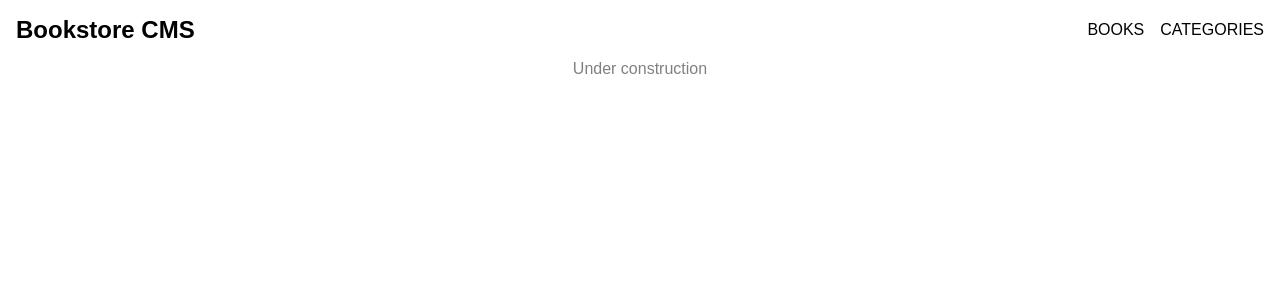
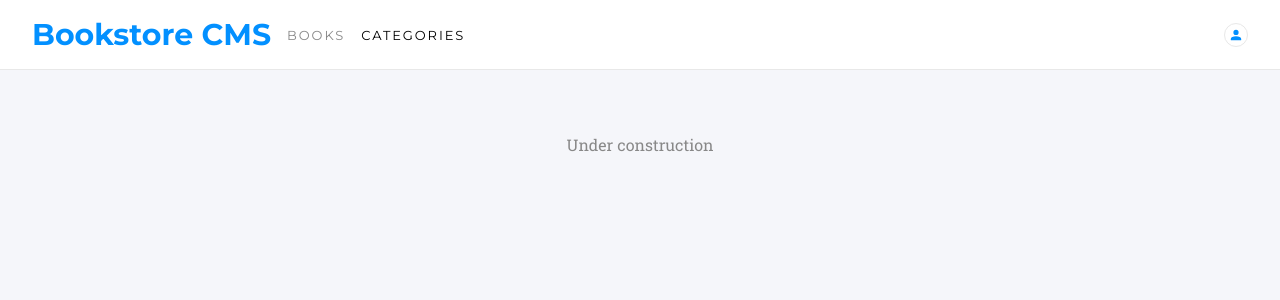
Before and after one commit to rachidelaid/Bookstore-reactjs, a React (Create React App) app: page /categories in a window 1280 px wide. Shown: the top 300 px of the page. Built offline with nearby package versions, Linux system fonts and the light colour scheme; no server answers.

Commit message:
adding the styling

```diff
--- a/src/components/BookCard.css
+++ b/src/components/BookCard.css
@@ -2,23 +2,32 @@
   display: flex;
   justify-content: space-between;
   align-items: center;
+  background-color: #fff;
+  border-radius: 4px;
+  padding: 1rem;
+  border: 1px solid var(--gray-color);
+  font-size: 0.875rem;
 }
 
-span {
-  color: gray;
+.card span {
+  color: var(--darkgray-color);
 }
 
-.details span {
+.details .category {
   display: block;
-  margin-bottom: 0.4rem;
+  margin-bottom: 0.2rem;
 }
 
-.details p {
-  font-size: 0.9rem;
+.details .title {
+  font-size: 1.375rem;
+}
+
+.details .author {
+  color: var(--main-color);
 }
 
 .actions {
-  margin-top: 0.4rem;
+  margin-top: 0.6rem;
   display: flex;
   gap: 1rem;
 }
@@ -29,7 +38,9 @@ span {
 
 .actions button {
   background-color: transparent;
-  color: black;
+  color: var(--main-color);
+  padding: 0;
+  font-weight: normal;
 }
 
 .actions button:hover,
@@ -38,31 +49,50 @@ span {
   transform: unset;
 }
 
-.progress {
+.card .progress {
   display: flex;
   justify-content: center;
   align-items: center;
 }
 
-.svg {
-  transform: scale(0.6);
+.card .svg {
+  width: 3.5rem;
+  height: 3.5rem;
+  margin-right: 0.4rem;
 }
 
-.svg circle {
+.card .svg circle {
   fill: transparent;
-  stroke: lightgray;
-  stroke-width: 0.7rem;
+  stroke: var(--gray-color);
+  stroke-width: 0.5rem;
   stroke-dashoffset: 4.125rem;
 }
 
-.bar {
-  stroke: black !important;
+.card .bar {
+  stroke: var(--main-color) !important;
 }
 
-.chapter {
-  padding-left: 1.5rem;
+.card .count {
+  font-family: var(--montserrat-font);
+}
+
+.card .count p {
+  font-size: 2rem;
+}
+
+.card .chapter {
+  padding: 0 4rem 0 1.5rem;
   border-left: 2px lightgray solid;
   display: flex;
   flex-direction: column;
   gap: 0.5rem;
 }
+
+.card .chapter p {
+  margin-bottom: 0.5rem;
+}
+
+.card .chapter button {
+  color: var(--gray-color);
+  font-weight: normal;
+}
--- a/src/components/BookCard.js
+++ b/src/components/BookCard.js
@@ -32,7 +32,7 @@ const BookCard = ({ id, title, category }) => {
         </div>
       </div>
       <div className="progress">
-        <svg className="svg" width="100" height="100" viewBox="0 0 100 100">
+        <svg className="svg" viewBox="0 0 100 100">
           <circle cx="50" cy="50" r="42" strokeDasharray="264 0" />
           <circle
             className="bar"
--- a/src/components/Books.css
+++ b/src/components/Books.css
@@ -3,4 +3,5 @@
   display: flex;
   flex-direction: column;
   gap: 1rem;
+  margin-top: 1rem;
 }
--- a/src/components/Categories.css
+++ b/src/components/Categories.css
@@ -1,4 +1,5 @@
 .categories {
+  padding: 4rem;
   text-align: center;
-  color: gray;
+  color: var(--darkgray-color);
 }
--- a/src/components/Form.css
+++ b/src/components/Form.css
@@ -1,21 +1,31 @@
 .form {
-  border-top: 2px lightgray solid;
-  margin-top: 2rem;
-  padding: 2rem;
+  border-top: 2px var(--gray-color) solid;
+  margin-top: 1rem;
+  padding: 1rem 0;
 }
 
-h3 {
+.form h3 {
   margin-bottom: 1rem;
+  color: var(--darkgray-color);
 }
 
-form {
+.form form {
   display: flex;
   justify-content: center;
   gap: 1rem;
 }
 
-input {
-  width: 100%;
+.form input {
+  width: 70%;
   font-size: 1.1rem;
   padding: 0 0.5rem;
+  border: 1px solid var(--gray-color);
 }
+
+.form select {
+  width: calc(30% - 150px);
+}
+
+.form button {
+  width: 150px;
+}
--- a/src/components/Form.js
+++ b/src/components/Form.js
@@ -53,15 +53,22 @@ const Form = () => {
           value={title}
           onChange={(e) => setTitle(e.target.value)}
         />
-        <select value={category} onChange={(e) => setCategory(e.target.value)}>
+        <select
+          value={category}
+          onChange={(e) => setCategory(e.target.value)}
+          required
+        >
           <option value="" disabled>
             Category
           </option>
-          <option value="action">Action</option>
-          <option value="comedy">Comedy</option>
-          <option value="horror">Horror</option>
-          <option value="fiction">Fiction</option>
-          <option value="classics">Classics</option>
+          <option value="Fantasy">Fantasy</option>
+          <option value="Science Fiction">Science Fiction</option>
+          <option value="Dystopian">Dystopian</option>
+          <option value="Adventure">Adventure</option>
+          <option value="Romance">Romance</option>
+          <option value="Detective & Mystery">Detective & Mystery</option>
+          <option value="Horror">Horror</option>
+          <option value="Thriller">Thriller</option>
         </select>
         <button type="submit">ADD BOOK</button>
       </form>
--- a/src/components/Nav.css
+++ b/src/components/Nav.css
@@ -1,11 +1,37 @@
 .navbar {
+  font-family: var(--montserrat-font);
   display: flex;
-  justify-content: space-between;
   align-items: center;
-  padding: 1rem;
+  padding: 1rem 2rem;
+  gap: 1rem;
+  background-color: #fff;
+  border-bottom: 1px solid var(--gray-color);
+}
+
+.navbar h2 {
+  color: var(--main-color);
+  font-size: 1.875rem;
+  font-weight: bold;
 }
 
 .links {
   display: flex;
   gap: 1rem;
+  font-size: 0.813rem;
+  letter-spacing: 1.9px;
+  color: var(--darkgray-color);
 }
+
+.links .active {
+  color: #000;
+}
+
+.navbar svg {
+  width: 24px;
+  color: var(--main-color);
+  padding: 0.2rem;
+  border-radius: 50%;
+  border: 1px solid var(--gray-color);
+  margin-left: auto;
+  cursor: pointer;
+}
--- a/src/components/Nav.js
+++ b/src/components/Nav.js
@@ -22,6 +22,12 @@ const Nav = () => {
           </NavLink>
         </li>
       </ul>
+      <svg viewBox="0 0 24 24">
+        <path
+          fill="currentColor"
+          d="M12,4A4,4 0 0,1 16,8A4,4 0 0,1 12,12A4,4 0 0,1 8,8A4,4 0 0,1 12,4M12,14C16.42,14 20,15.79 20,18V20H4V18C4,15.79 7.58,14 12,14Z"
+        />
+      </svg>
     </nav>
   );
 };
--- a/src/index.css
+++ b/src/index.css
@@ -1,3 +1,6 @@
+@import url('https://fonts.googleapis.com/css2?family=Montserrat:wght@400;700&display=swap');
+@import url('https://fonts.googleapis.com/css2?family=Roboto+Slab:wght@400;700&display=swap');
+
 *,
 *::after,
 *::before {
@@ -9,18 +12,31 @@
   list-style: none;
 }
 
+:root {
+  --roboto-font: 'Roboto Slab', serif;
+  --montserrat-font: 'Montserrat', sans-serif;
+  --main-color: #0290ff;
+  --lightgray-color: #f5f6fa;
+  --gray-color: #e8e8e8;
+  --darkgray-color: #888;
+}
+
 body {
-  font-family: Arial, Helvetica, sans-serif;
+  font-family: var(--roboto-font);
+  background-color: var(--lightgray-color);
 }
 
 button {
+  font-family: var(--roboto-font);
   padding: 0.5rem 1rem;
-  background-color: black;
+  background-color: var(--main-color);
   color: #fff;
   outline: none;
   border: none;
   cursor: pointer;
   transition: all 0.2s ease-in-out;
+  font-weight: bold;
+  border-radius: 3px;
 }
 
 button:hover {
```
